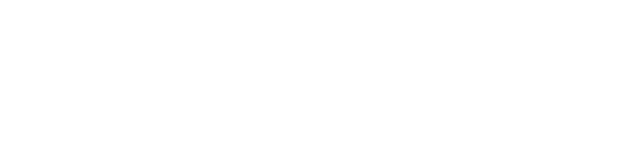
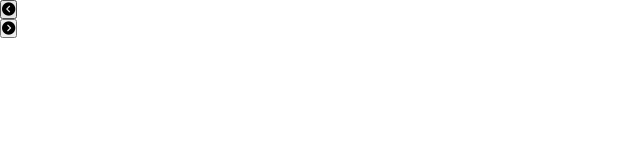
Before and after one commit to masiyematome/slideshow, a plain HTML site: page index.html in a window 1280 px wide. Shown: the full height of the page, 0-640 px from the left. Drawn offline with Linux system fonts and the light colour scheme.

Commit message:
Added all the needed elements on html

```diff
--- a/index.html
+++ b/index.html
@@ -6,6 +6,7 @@
         <title>Slideshow Project</title>
         <meta charset = "utf-8">
         <meta name = "viewport" content = "width = device-width ,initial-scale = 1.0">
+        <script src="https://kit.fontawesome.com/a076d05399.js"></script>
         <link rel = "stylesheet" href = "main_styles.css">
     </head>
 
@@ -13,6 +14,16 @@
 
         <script src = "main_app.js"></script>
 
+        <div class = "main-container">
+
+            <button class = "previous-button"><i class = "fa fa-chevron-circle-left"></i></button>
+
+            <div class = "image-holder"></div>
+
+            <button class = "previous-button"><i class = "fa fa-chevron-circle-right"></i></button>
+
+        </div>
+
     </body>
 
 </html>
```
